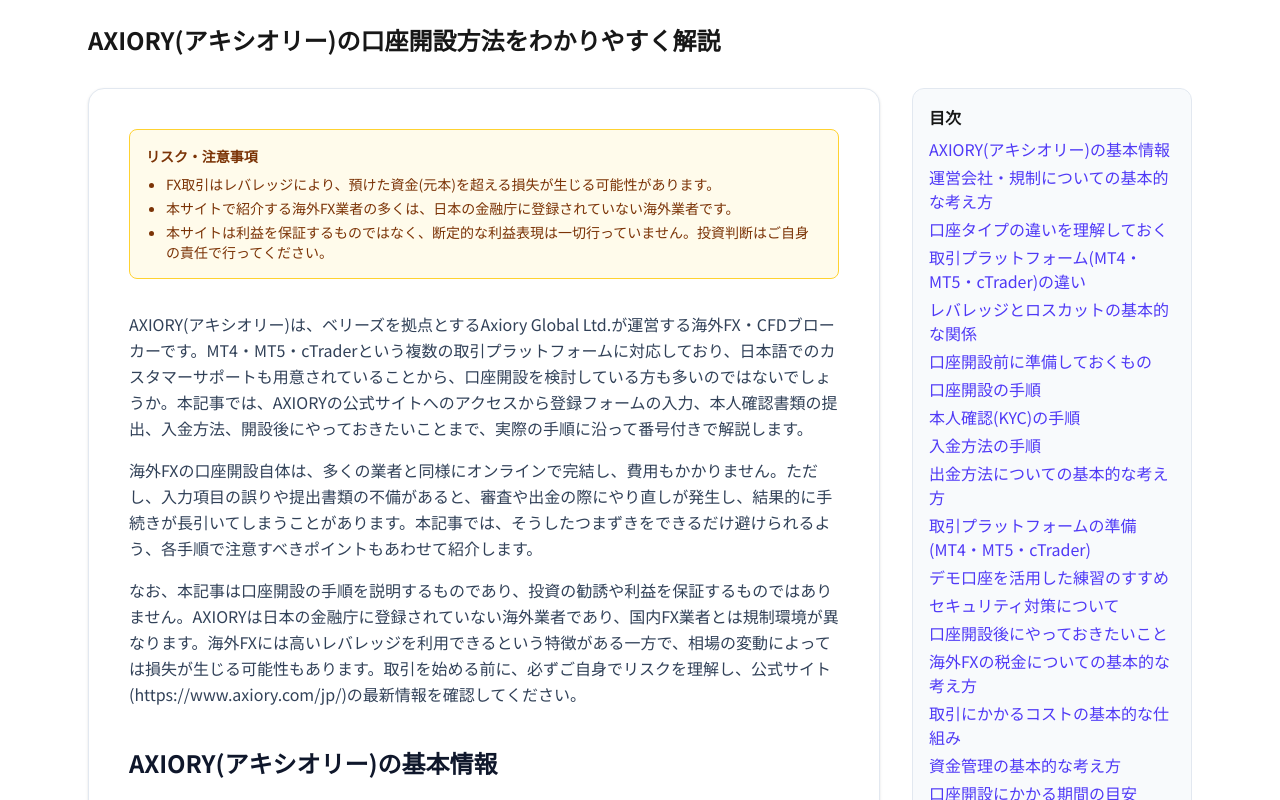
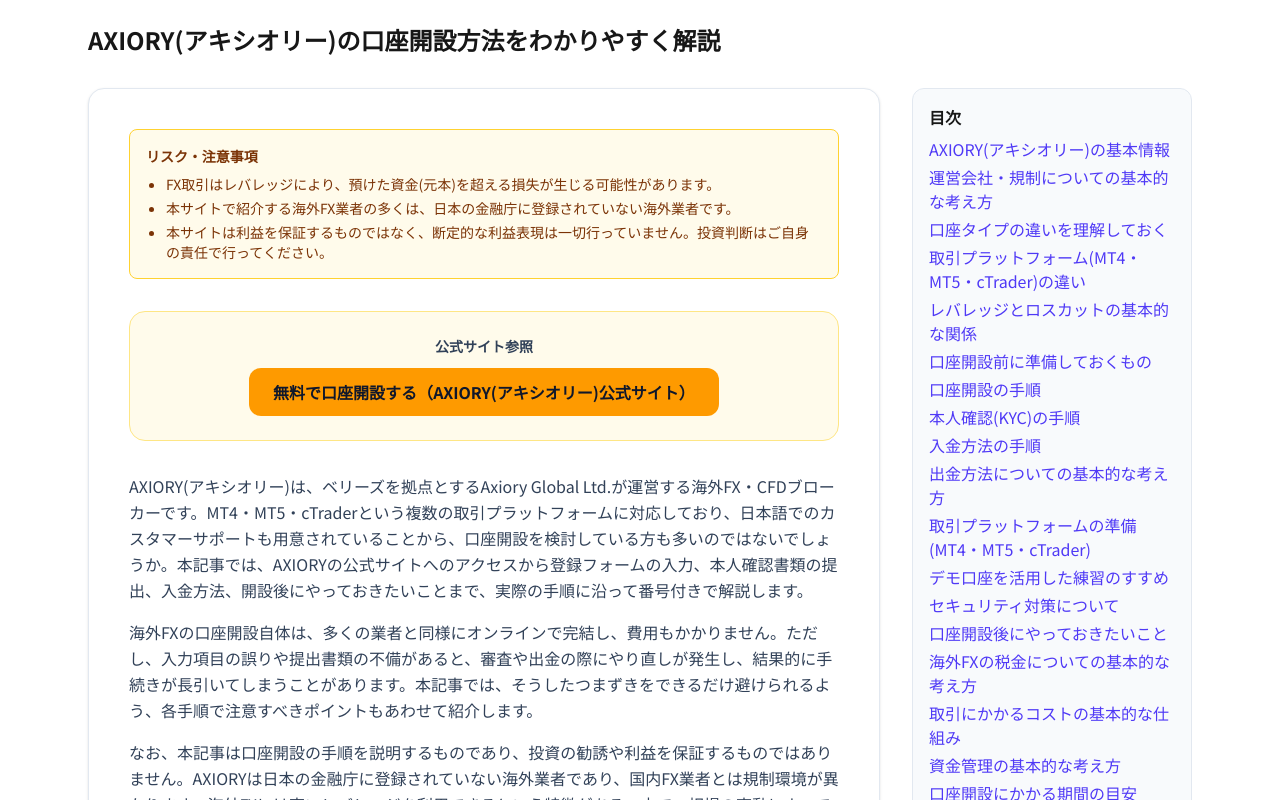
Before and after one commit to naruryu831-hue/unit-fx, a Next.js app: page /articles/axiory-account-opening in a window 1280 px wide. Shown: the top 800 px of the page. Built offline with nearby package versions, Linux system fonts and the light colour scheme.

Commit message:
feat: 業者記事に「無料で口座開設する」CTAバナーを複数箇所に配置
参考サイトのように、業者レビュー・口座開設ガイド記事の冒頭と末尾に目立つ登録ボタンを追加。

```diff
--- a/src/components/fx/ArticleView.tsx
+++ b/src/components/fx/ArticleView.tsx
@@ -3,6 +3,7 @@
 import { RiskDisclaimer } from './RiskDisclaimer'
 import { ComparisonTable } from './ComparisonTable'
 import { BrokerRankingList } from './BrokerRankingList'
+import { BrokerCtaBanner } from './BrokerCtaBanner'
 import { FaqSection } from './FaqSection'
 import { RelatedArticles } from './RelatedArticles'
 import { TableOfContents } from './TableOfContents'
@@ -13,6 +14,7 @@
 export function ArticleView({ article, brokers }: { article: Article; brokers: Broker[] }) {
   const headings = extractHeadings(article.body)
   const isHub = article.category === 'hub'
+  const singleBroker = brokers.length === 1 ? brokers[0] : null
 
   return (
     <article className="mx-auto max-w-6xl space-y-8 p-6">
@@ -29,8 +31,10 @@
         <div className="space-y-8">
           <div className="space-y-8 rounded-2xl border border-slate-200 bg-white p-6 shadow-sm md:p-10">
             {!isHub && <RiskDisclaimer />}
+            {singleBroker && <BrokerCtaBanner broker={singleBroker} />}
             <ArticleBody body={article.body} />
             {!isHub && <ComparisonTable brokers={brokers} />}
+            {singleBroker && <BrokerCtaBanner broker={singleBroker} />}
             <FaqSection items={article.faq} />
           </div>
           <RelatedArticles articles={getRelatedArticles(article)} />
--- /dev/null
+++ b/src/components/fx/BrokerCtaBanner.tsx
@@ -0,0 +1,14 @@
+import type { Broker } from '@/data/brokers-types'
+import { getBrokerLink } from '@/lib/affiliates'
+import { CtaButton } from './CtaButton'
+
+export function BrokerCtaBanner({ broker }: { broker: Broker }) {
+  return (
+    <div className="flex flex-col items-center gap-3 rounded-2xl border border-amber-200 bg-amber-50 p-6 text-center">
+      <p className="text-sm font-bold text-slate-700">{broker.bonusSummary}</p>
+      <CtaButton href={broker.linkCaution ? null : getBrokerLink(broker.slug)}>
+        無料で口座開設する（{broker.name}公式サイト）
+      </CtaButton>
+    </div>
+  )
+}
```
Also changed, not shown: 1 other file (tests, documents, lock files or other folders).
